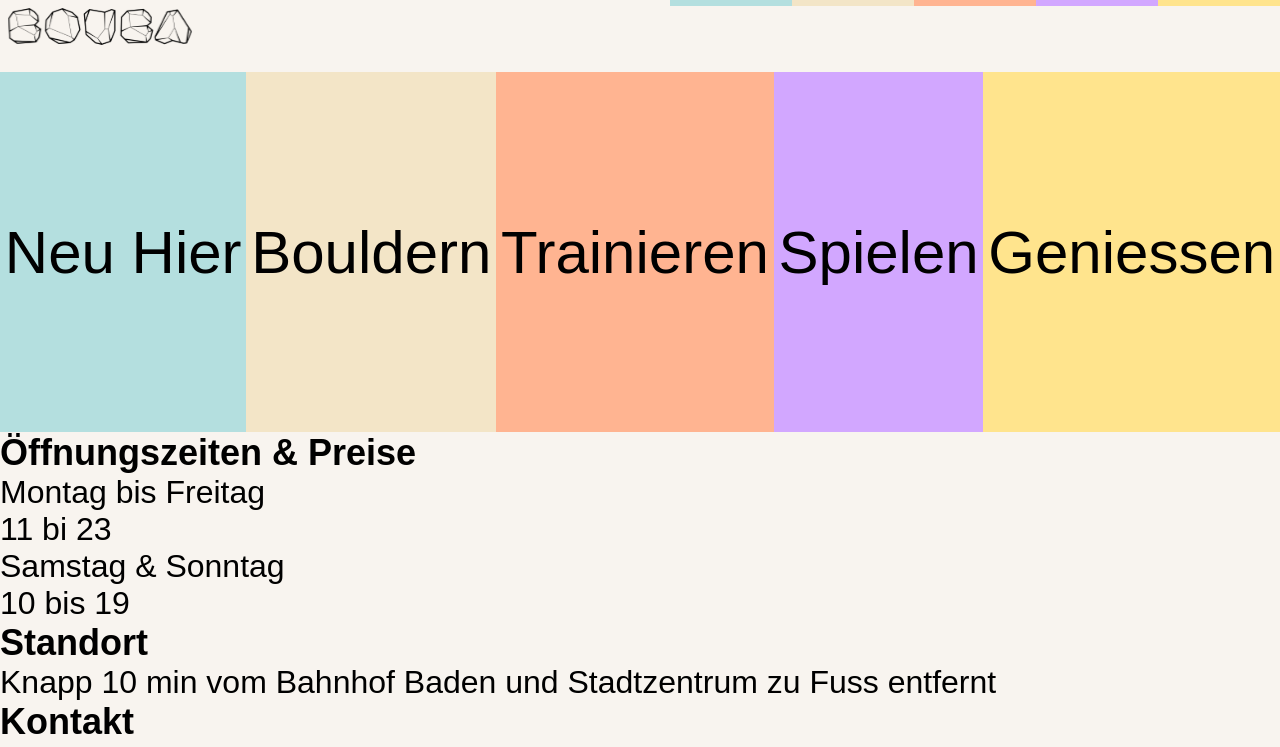
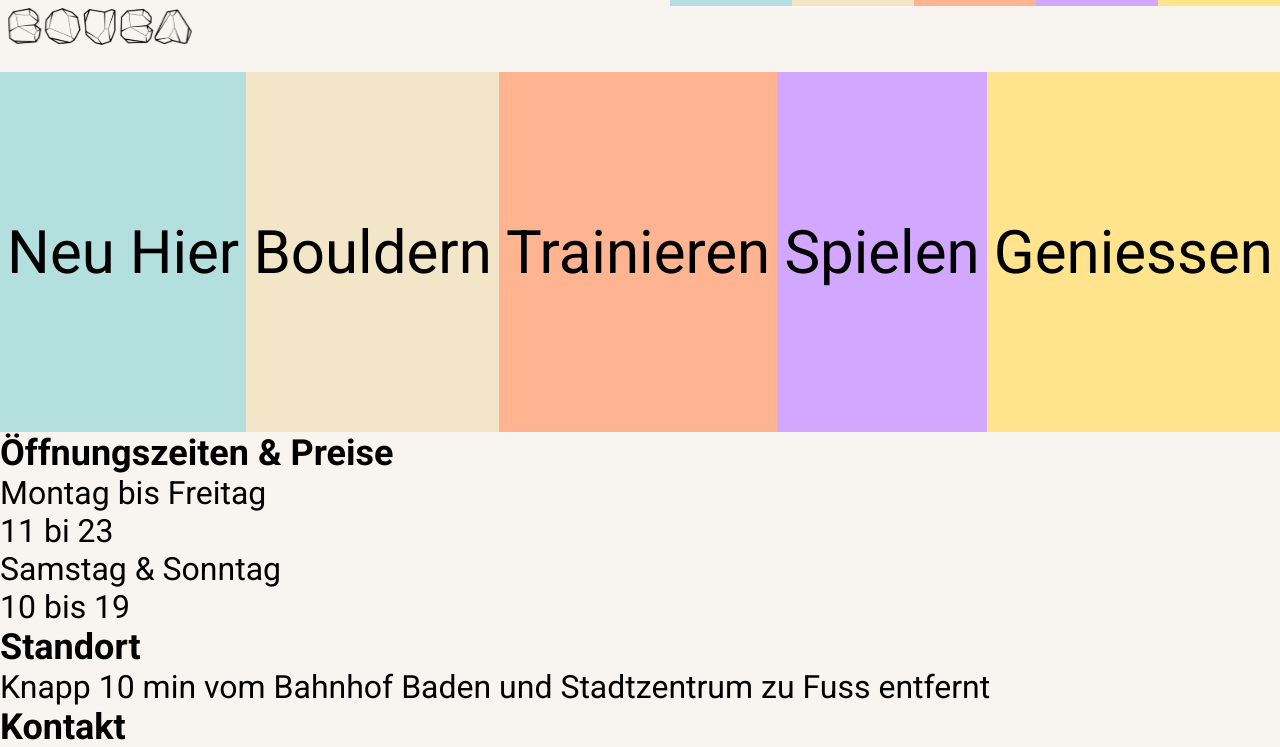
Before and after one commit to escodebar/boulder-baden.ch, a Vue app: page / in a window 1280 px wide. Shown: the top 747 px of the page. Built offline with nearby package versions, Linux system fonts and the light colour scheme; the HTML template or start-up script is replaced by a standard one.

Commit message:
Use roboto font for sans-serif

```diff
--- a/src/styles/_global.css
+++ b/src/styles/_global.css
@@ -1,3 +1,5 @@
+@import url("https://fonts.googleapis.com/css2?family=Roboto:ital,wght@0,100..900;1,100..900&display=swap");
+
 :root {
   --color-base: #f8f4ef;
   --color-bouldern: #f3e5c7;
@@ -20,7 +22,7 @@
 
 html {
   font-size: 18pt;
-  font-family: sans-serif;
+  font-family: "Roboto", sans-serif;
 }
 
 body {
```
